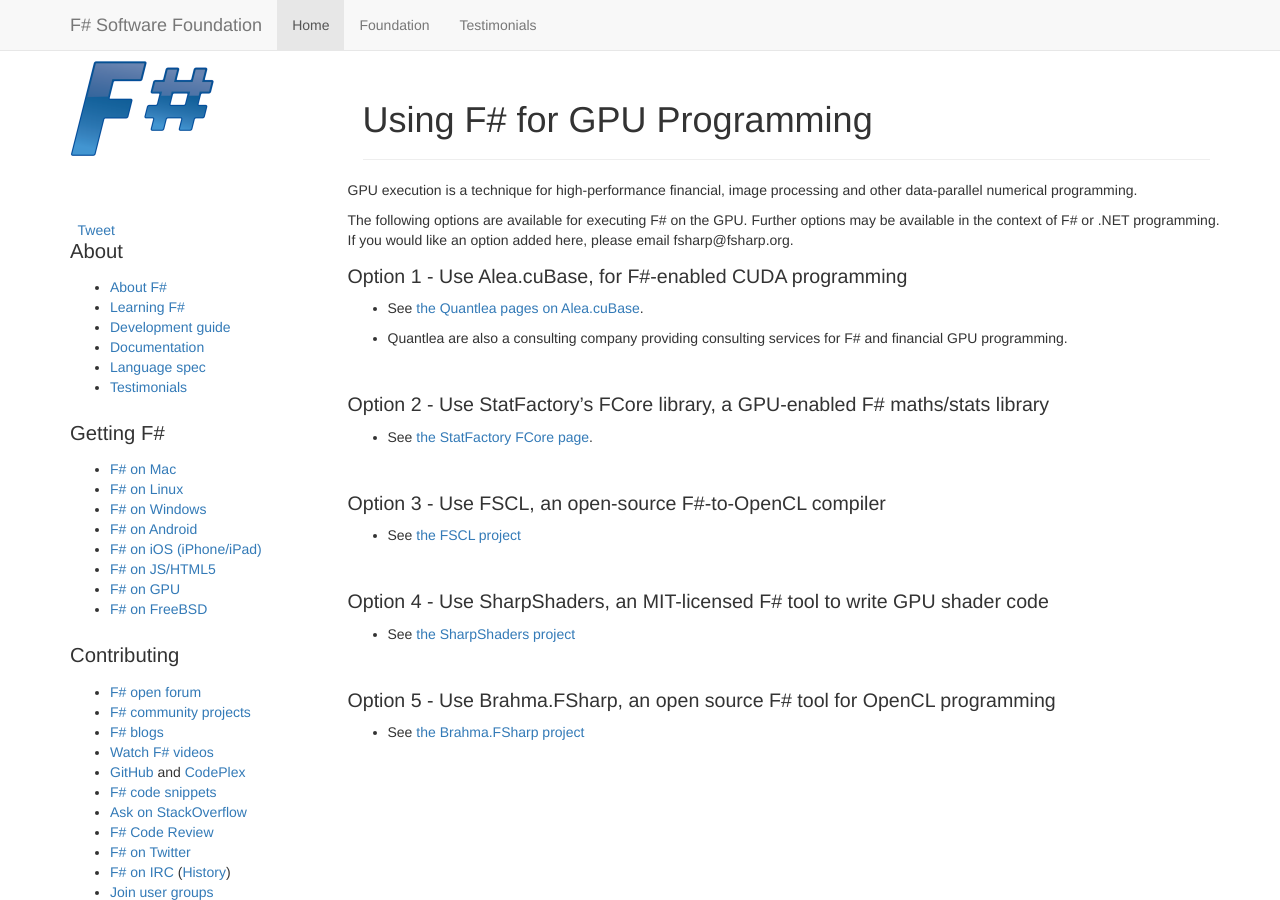
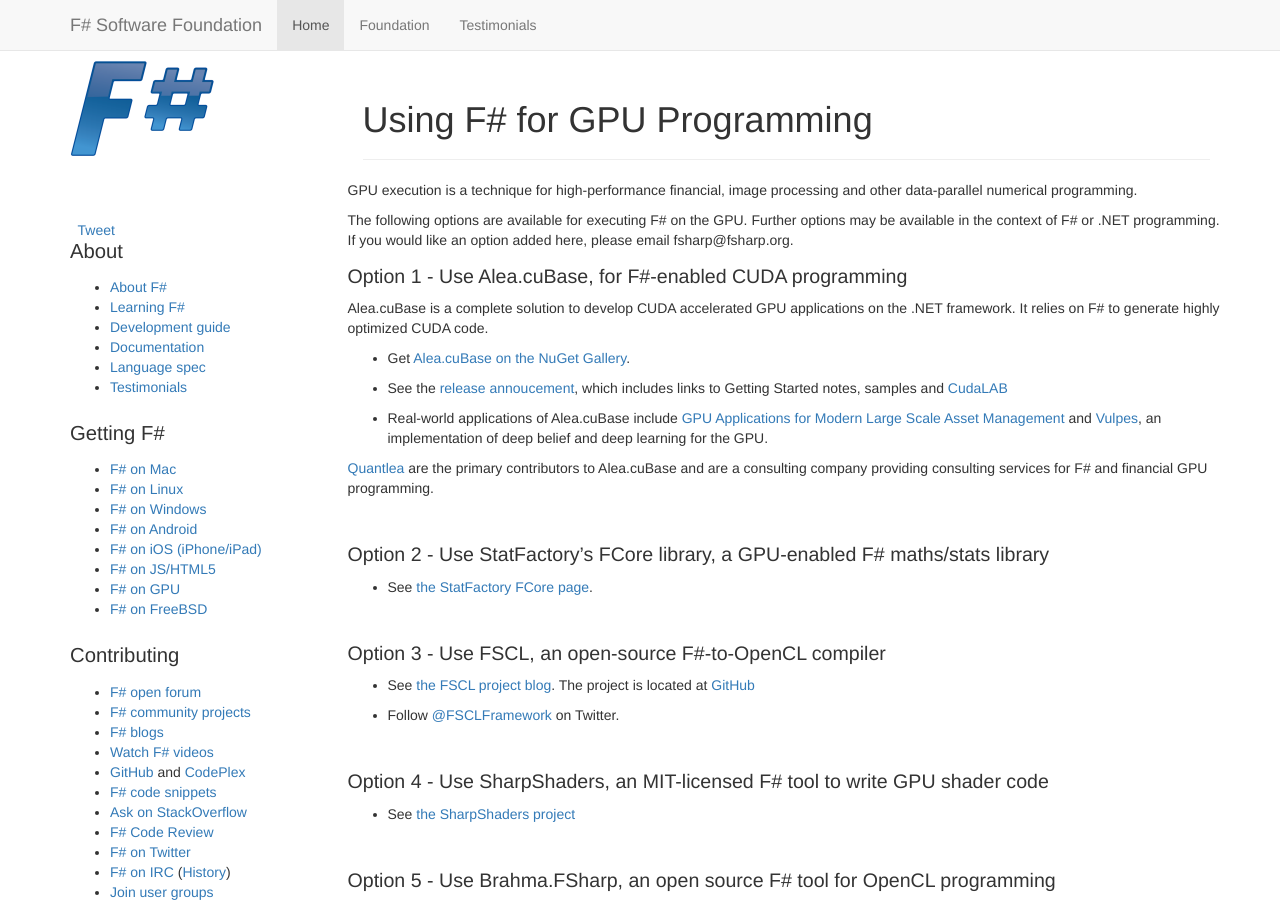
Before and after one commit to fsharp/fsharp.org, a Jekyll site: the page built from use/gpu/index.md, in a window 1280 px wide and 900 px high. Built offline with Jekyll 4.4.1, drawn with Linux system fonts in a browser that asks for light colours; nearby versions of some CDN libraries; some web fonts are replaced; comment, search, counter and statistics services are not loaded.

Commit message:
Update index.md

```diff
--- a/use/gpu/index.md
+++ b/use/gpu/index.md
@@ -12,9 +12,15 @@
 
 ### Option 1 - Use Alea.cuBase, for F#-enabled CUDA programming
 
-* See [the Quantlea pages on Alea.cuBase](http://www.quantalea.net/products/).
-* Quantlea are also a consulting company
-  providing consulting services for F# and financial GPU programming.
+Alea.cuBase is a complete solution to develop CUDA accelerated GPU applications on the .NET framework. It relies on F# to generate highly optimized CUDA code.
+
+* Get [Alea.cuBase on the NuGet Gallery](https://www.nuget.org/packages/Alea.cuBase/).
+
+* See the [release annoucement](http://blog.quantalea.net/alea-cubase-1-2-680-released/), which includes links to Getting Started notes, samples and [CudaLAB](http://www.aleacubase.com/cudalab/)
+
+* Real-world applications of Alea.cuBase include [GPU Applications for Modern Large Scale Asset Management](https://www.quantalea.net/media/pdf/2014-03-27_Gpus_large_scale_asset_management.pdf) and [Vulpes](https://github.com/fsprojects/Vulpes), an implementation of deep belief and deep learning for the GPU.
+
+[Quantlea](http://www.quantalea.net/) are the primary contributors to Alea.cuBase and are a consulting company providing consulting services for F# and financial GPU programming.
 
 <br />
 
@@ -27,7 +33,9 @@
 
 ### Option 3 - Use FSCL, an open-source F#-to-OpenCL compiler
 
-* See [the FSCL project](https://github.com/GabrieleCocco/FSCL.Compiler)
+* See [the FSCL project blog](http://www.gabrielecocco.it/fscl/). The project is located at [GitHub](https://github.com/GabrieleCocco/FSCL.Compiler)
+
+* Follow [@FSCLFramework](https://twitter.com/FSCLFramework) on Twitter.
 
 <br />
 
```
